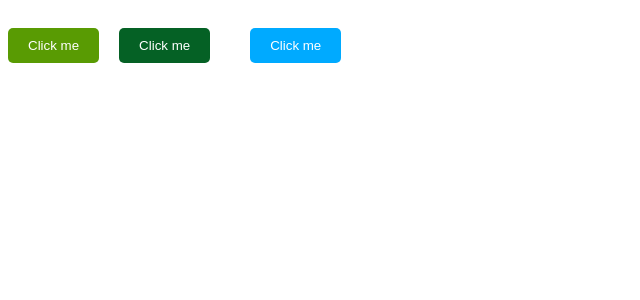
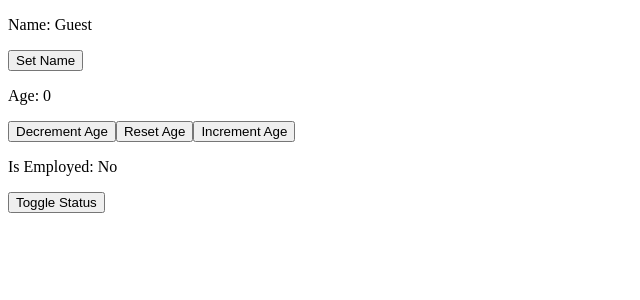
Before and after one commit to mhdabdellah/my-course-work-on-reactjs, a React (Vite) app: page / in a window 1280 px wide. Shown: the top 300 px of the page, without its empty margins (0-640 px from the left). Built offline with nearby package versions, Linux system fonts and the light colour scheme.

Commit message:
react useSet() hook introduction

```diff
--- a/src/App.jsx
+++ b/src/App.jsx
@@ -3,13 +3,14 @@
 // import Footer from "./footer"
 // import Food from "./food"
 // import Card from "./app_components/card_component/card"
-import AppButton from "./app_components/button_component/button"
+// import AppButton from "./app_components/button_component/button"
 // import Student from "./app_components/student_component/student"
 // import UserGreeting from "./app_components/user_greeting_component/user_greeting"
 // import List from "./app_components/list_component/list"
+import Counter from "./app_components/counter_component/counter"
 
 function App() {
-  const fruits = [{id:1, name: "apple", quantity:89},{id:2, name: "bananas", quantity:899},{id:3, name: "orange", quantity:779},{id:4, name: "coconut", quantity:39},{id:5, name: "pineaple", quantity:1977}]
+  // const fruits = [{id:1, name: "apple", quantity:89},{id:2, name: "bananas", quantity:899},{id:3, name: "orange", quantity:779},{id:4, name: "coconut", quantity:39},{id:5, name: "pineaple", quantity:1977}]
   return(
     // <>
     //   <Header/>
@@ -17,9 +18,9 @@ function App() {
     //   <Card/>
     //   <Footer/>
     // </>
-    <>
-      <AppButton/>
-    </>
+    // <>
+    //   <AppButton/>
+    // </>
     // <>
     //   <Student name="Mohamed Abdellahi Sidi Mohamed Blal" age={25} isStudent={true} />
     //   <Student name="Mohamed Sidi Mohamed Blal" age={20} isStudent={false} />
@@ -36,6 +37,10 @@ function App() {
     //   <List fruits={fruits} />
     // </>
 
+    <>
+      <Counter />
+    </>
+
 
   )
 }
--- /dev/null
+++ b/src/app_components/counter_component/counter.jsx
@@ -0,0 +1,60 @@
+import React, {useState} from "react"
+
+function Counter(){
+
+    const [name, setName] = useState("Guest");
+    const [age, setAge] = useState(0);
+    const [isEmployed, setIsEmployed] = useState(false);
+
+    const updateName = () => {
+        setName("Mohamed Abdellahi Sidi Mohamed Blal");
+    }
+
+    const incrementAge = () => {
+        setAge(age + 1);
+    }
+    const resetAge = () => {
+        setAge(0);
+    }
+    const decrementAge = () => {
+        setAge(age - 1);
+    }
+
+    const toggleIsEmployedStatus = () => {
+        setIsEmployed(!isEmployed);
+    }
+
+    return(
+        <div>
+            <p>
+                Name: {name}
+            </p>
+            <button onClick={updateName}>
+                Set Name
+            </button>
+            <p>
+                Age: {age}
+            </p>
+            <p>
+                <button onClick={decrementAge}>
+                    Decrement Age
+                </button>
+                <button onClick={resetAge}>
+                    Reset Age
+                </button>
+                <button onClick={incrementAge}>
+                    Increment Age
+                </button>
+            </p>
+            <p>
+                Is Employed: {isEmployed ? "Yes" : "No" }
+            </p>
+            <button onClick={toggleIsEmployedStatus}>
+                Toggle Status
+            </button>
+        </div>
+    )
+
+}
+
+export default Counter
```
